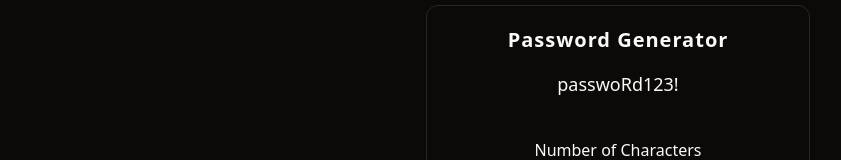
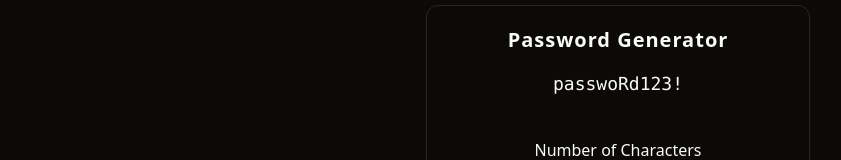
Before and after one commit to Mathesu-veLi/dev-toolkit, a React (Vite) app: page /password in a window 1280 px wide. Shown: the part 247-407 px from the top of the page, without its empty margins (22-863 px from the left). Built offline with nearby package versions, Linux system fonts and the light colour scheme.

Commit message:
change style of number of characters selector

```diff
--- a/src/containers/Password.tsx
+++ b/src/containers/Password.tsx
@@ -24,12 +24,12 @@ export function Password() {
           <h1 className="text-xl font-semibold tracking-wider">
             Password Generator
           </h1>
-          <p className="text-lg">{password}</p>
+          <p className="text-lg max-w-80 break-words font-mono">{password}</p>
         </div>
         <div className="grid gap-7">
           <div className="flex flex-col justify-center items-center gap-4">
             <h2>Number of Characters</h2>
-            <div className="flex gap-4">
+            <div className="flex gap-4 w-64">
               <Input
                 type="number"
                 className="w-2/6"
```
